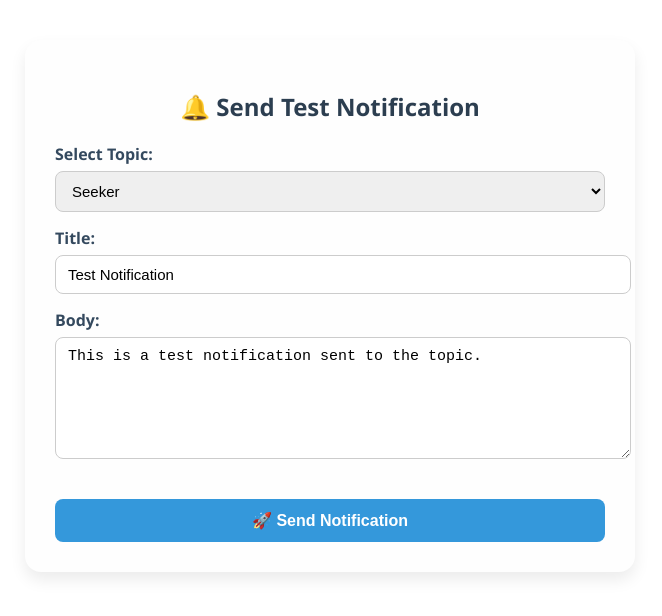
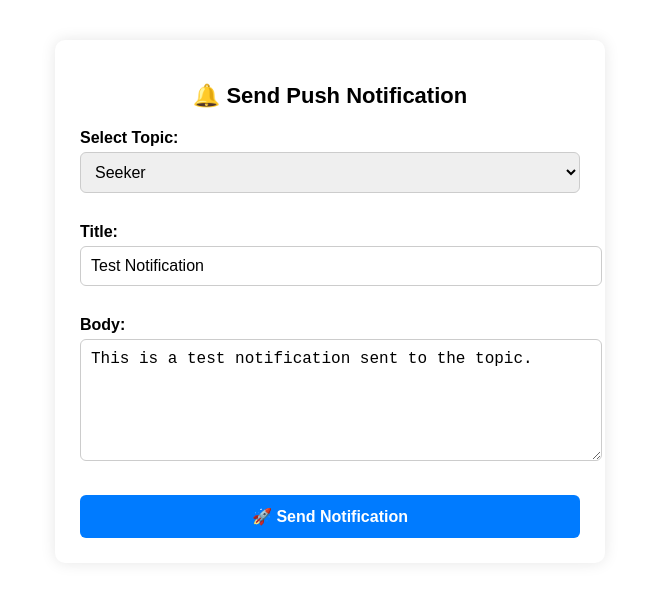
Before and after one commit to rameshwar9170/Elite-Jobs, a React (Create React App) app: page /notifications in a window 1280 px wide. Shown: the top 616 px of the page, without its empty margins (310-972 px from the left). Built offline with nearby package versions, Linux system fonts and the light colour scheme; the HTML template or start-up script is replaced by a standard one.

Commit message:
notifications added

```diff
--- a/src/Notifications.css
+++ b/src/Notifications.css
@@ -1,44 +1,35 @@
 .notification-container {
-  padding: 30px;
-  max-width: 550px;
+  max-width: 500px;
   margin: 40px auto;
-  background-color: #fefefe;
-  border-radius: 16px;
-  box-shadow: 0 8px 16px rgba(0, 0, 0, 0.08);
-  font-family: 'Segoe UI', Tahoma, Geneva, Verdana, sans-serif;
+  padding: 25px;
+  background-color: #ffffff;
+  border-radius: 10px;
+  box-shadow: 0 0 15px rgba(0, 0, 0, 0.1);
+  font-family: Arial, sans-serif;
 }
 
 .notification-heading {
-  font-size: 24px;
+  text-align: center;
+  font-size: 22px;
   margin-bottom: 20px;
-  color: #2c3e50;
-  text-align: center;
 }
 
 .notification-label {
   display: block;
-  margin-bottom: 15px;
-  font-weight: 600;
-  color: #34495e;
+  margin-bottom: 10px;
+  font-weight: bold;
 }
 
-.notification-select,
 .notification-input,
-.notification-textarea {
+.notification-textarea,
+.notification-select {
   width: 100%;
-  margin-top: 6px;
-  padding: 10px 12px;
+  padding: 10px;
+  border-radius: 6px;
   border: 1px solid #ccc;
-  border-radius: 8px;
-  font-size: 15px;
-  transition: border 0.2s ease;
-}
-
-.notification-input:focus,
-.notification-textarea:focus,
-.notification-select:focus {
-  border-color: #3498db;
-  outline: none;
+  margin-top: 5px;
+  margin-bottom: 20px;
+  font-size: 16px;
 }
 
 .notification-textarea {
@@ -49,17 +40,21 @@
 .notification-button {
   width: 100%;
   padding: 12px;
-  margin-top: 20px;
-  background-color: #3498db;
+  background-color: #007bff;
+  border: none;
+  border-radius: 6px;
   color: white;
-  border: none;
-  border-radius: 8px;
   font-size: 16px;
-  font-weight: 600;
   cursor: pointer;
+  font-weight: bold;
   transition: background-color 0.3s ease;
 }
 
 .notification-button:hover {
-  background-color: #2980b9;
+  background-color: #0056b3;
 }
+
+.notification-button:disabled {
+  background-color: #999999;
+  cursor: not-allowed;
+}
--- a/src/Notifications.js
+++ b/src/Notifications.js
@@ -1,23 +1,39 @@
 import React, { useState } from "react";
-import "./Notifications.css"; // ✅ import CSS file
+import "./Notifications.css";
 
 const Notifications = () => {
   const [topic, setTopic] = useState("Seeker");
   const [title, setTitle] = useState("Test Notification");
   const [body, setBody] = useState("This is a test notification sent to the topic.");
+  const [loading, setLoading] = useState(false);
 
   const sendNotification = async () => {
+    if (!title.trim() || !body.trim()) {
+      alert("Please fill in both title and body.");
+      return;
+    }
+
+    setLoading(true);
+
     try {
-      const response = await fetch("https://us-central1-vite-contact-a592b.cloudfunctions.net/sendNotificationToTopic", {
-        method: "POST",
-        headers: { "Content-Type": "application/json" },
-        body: JSON.stringify({ topic, title, body }),
-      });
+      const response = await fetch(
+        "https://us-central1-vite-contact-a592b.cloudfunctions.net/sendNotificationToTopic",
+        {
+          method: "POST",
+          headers: {
+            "Content-Type": "application/json",
+          },
+          body: JSON.stringify({
+            topic, // "Provider" or "Seeker"
+            title,
+            body,
+          }),
+        }
+      );
 
       const data = await response.json();
-
       if (response.ok) {
-        alert(`✅ Notification sent successfully to "${topic}"`);
+        alert(`✅ Notification sent to "${topic}"`);
         console.log("Response:", data);
       } else {
         alert(`❌ Failed to send notification: ${data.error}`);
@@ -27,15 +43,21 @@ const Notifications = () => {
       alert("⚠️ An error occurred while sending the notification.");
       console.error("Error:", error);
     }
+
+    setLoading(false);
   };
 
   return (
     <div className="notification-container">
-      <h2 className="notification-heading">🔔 Send Test Notification</h2>
+      <h2 className="notification-heading">🔔 Send Push Notification</h2>
 
       <label className="notification-label">
         Select Topic:
-        <select value={topic} onChange={(e) => setTopic(e.target.value)} className="notification-select">
+        <select
+          value={topic}
+          onChange={(e) => setTopic(e.target.value)}
+          className="notification-select"
+        >
           <option value="Seeker">Seeker</option>
           <option value="Provider">Provider</option>
         </select>
@@ -48,6 +70,7 @@ const Notifications = () => {
           value={title}
           onChange={(e) => setTitle(e.target.value)}
           className="notification-input"
+          placeholder="Enter notification title"
         />
       </label>
 
@@ -57,11 +80,16 @@ const Notifications = () => {
           value={body}
           onChange={(e) => setBody(e.target.value)}
           className="notification-textarea"
+          placeholder="Enter notification message"
         />
       </label>
 
-      <button onClick={sendNotification} className="notification-button">
-        🚀 Send Notification
+      <button
+        onClick={sendNotification}
+        className="notification-button"
+        disabled={loading}
+      >
+        {loading ? "Sending..." : "🚀 Send Notification"}
       </button>
     </div>
   );
```
